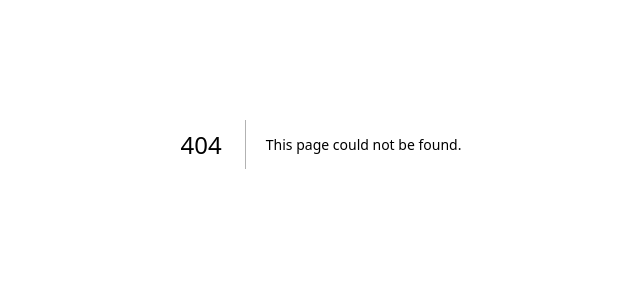
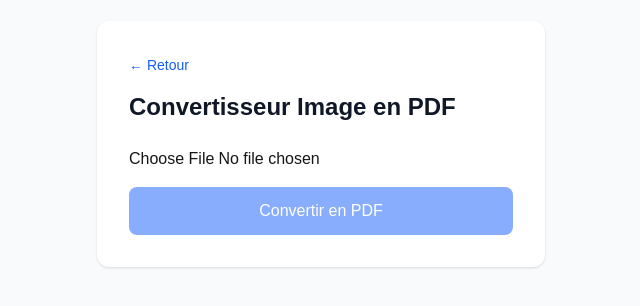
Before and after one commit to Amiral30/quickswitch-app, a Next.js app: page /convert/image/img-pdf in a window 1280 px wide. Before the commit this address had no page. Shown: the part 256-562 px from the top of the page, without its empty margins (319-959 px from the left). Built offline with nearby package versions, Linux system fonts and the light colour scheme.

Commit message:
feat: add image to PDF converter, update convert hub

```diff
--- a/package.json
+++ b/package.json
@@ -13,6 +13,7 @@
     "@ffmpeg/ffmpeg": "^0.12.15",
     "@ffmpeg/util": "^0.12.2",
     "@fingerprintjs/fingerprintjs": "^5.2.0",
+    "jspdf": "^4.2.1",
     "jsqr": "^1.4.0",
     "jszip": "^3.10.1",
     "mammoth": "^1.12.0",
--- /dev/null
+++ b/src/app/convert/image/img-pdf/page.tsx
@@ -0,0 +1,82 @@
+'use client'
+
+import { useState } from 'react'
+import { jsPDF } from 'jspdf'
+import Link from 'next/link'
+
+export default function ImageToPdf() {
+  const [file, setFile] = useState<File | null>(null)
+  const [converting, setConverting] = useState(false)
+  const [error, setError] = useState('')
+
+  const handleConvert = async () => {
+    if (!file) return
+
+    setConverting(true)
+    setError('')
+
+    try {
+      const imageUrl = URL.createObjectURL(file)
+      const img = new Image()
+      img.onload = () => {
+        const pdf = new jsPDF({
+          orientation: img.width > img.height ? 'landscape' : 'portrait',
+          unit: 'px',
+          format: [img.width, img.height]
+        })
+
+        const format = file.name.endsWith('.png') ? 'PNG' : 'JPEG'
+        pdf.addImage(imageUrl, format, 0, 0, img.width, img.height)
+        pdf.save(file.name.replace(/\.[^.]+$/, '.pdf'))
+        URL.revokeObjectURL(imageUrl)
+      }
+      img.src = imageUrl
+    } catch (err) {
+      setError('Erreur lors de la conversion')
+      console.error(err)
+    } finally {
+      setConverting(false)
+    }
+  }
+
+  return (
+    <div className="flex flex-col flex-1 items-center justify-center bg-gray-50 dark:bg-gray-900 min-h-screen px-4">
+      <div className="max-w-md w-full bg-white dark:bg-gray-800 p-8 rounded-xl shadow-sm">
+        <Link href="/convert" className="text-sm text-blue-600 mb-4 inline-block">
+          ← Retour
+        </Link>
+
+        <h1 className="text-2xl font-bold mb-6 text-gray-900 dark:text-white">
+          Convertisseur Image en PDF
+        </h1>
+
+        <input
+          type="file"
+          accept="image/*"
+          onChange={(e) => setFile(e.target.files?.[0] || null)}
+          className="mb-4 w-full"
+        />
+
+        {file && (
+          <p className="text-sm text-gray-600 dark:text-gray-300 mb-4">
+            Fichier: {file.name}
+          </p>
+        )}
+
+        {error && (
+          <p className="text-red-500 text-sm mb-4 p-3 bg-red-50 dark:bg-red-900/20 rounded">
+            {error}
+          </p>
+        )}
+
+        <button
+          onClick={handleConvert}
+          disabled={!file || converting}
+          className="w-full py-3 px-4 bg-blue-600 text-white rounded-lg disabled:opacity-50 hover:bg-blue-700 transition"
+        >
+          {converting ? 'Conversion...' : 'Convertir en PDF'}
+        </button>
+      </div>
+    </div>
+  )
+}
--- a/src/app/convert/page.tsx
+++ b/src/app/convert/page.tsx
@@ -10,6 +10,7 @@ const converters = {
     { from: 'png', to: 'jpg', label: 'PNG vers JPG', accept: 'image/png' },
     { from: 'jpg', to: 'png', label: 'JPG vers PNG', accept: 'image/jpeg' },
     { from: 'webp', to: 'jpg', label: 'WebP vers JPG', accept: 'image/webp' },
+    { from: 'img', to: 'pdf', label: 'Image vers PDF', accept: 'image/*' },
   ],
   document: [
     { from: 'docx', to: 'pdf', label: 'DOCX vers PDF', accept: '.docx' },
```
Also changed, not shown: 1 other file (tests, documents, lock files or other folders).
